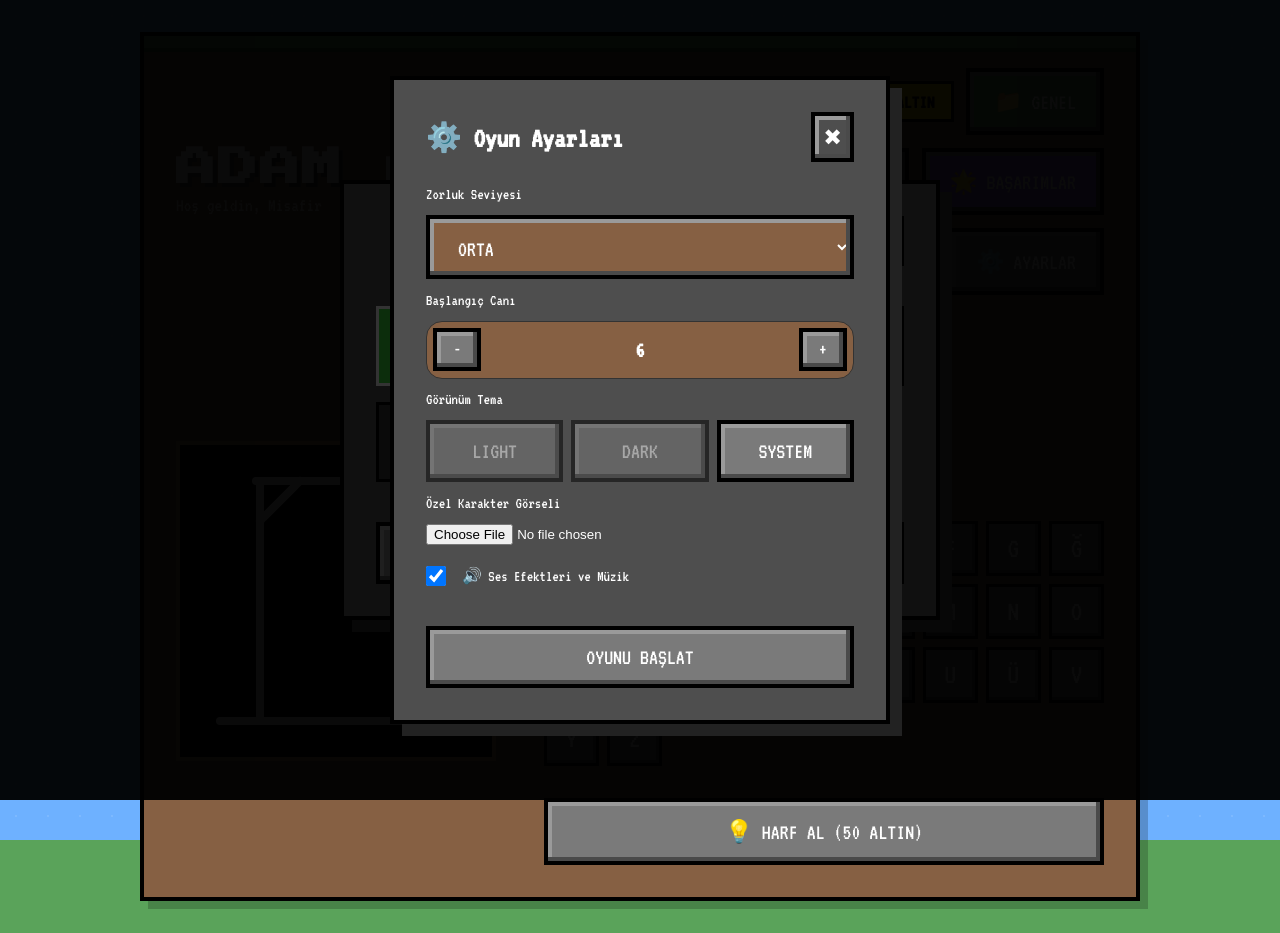
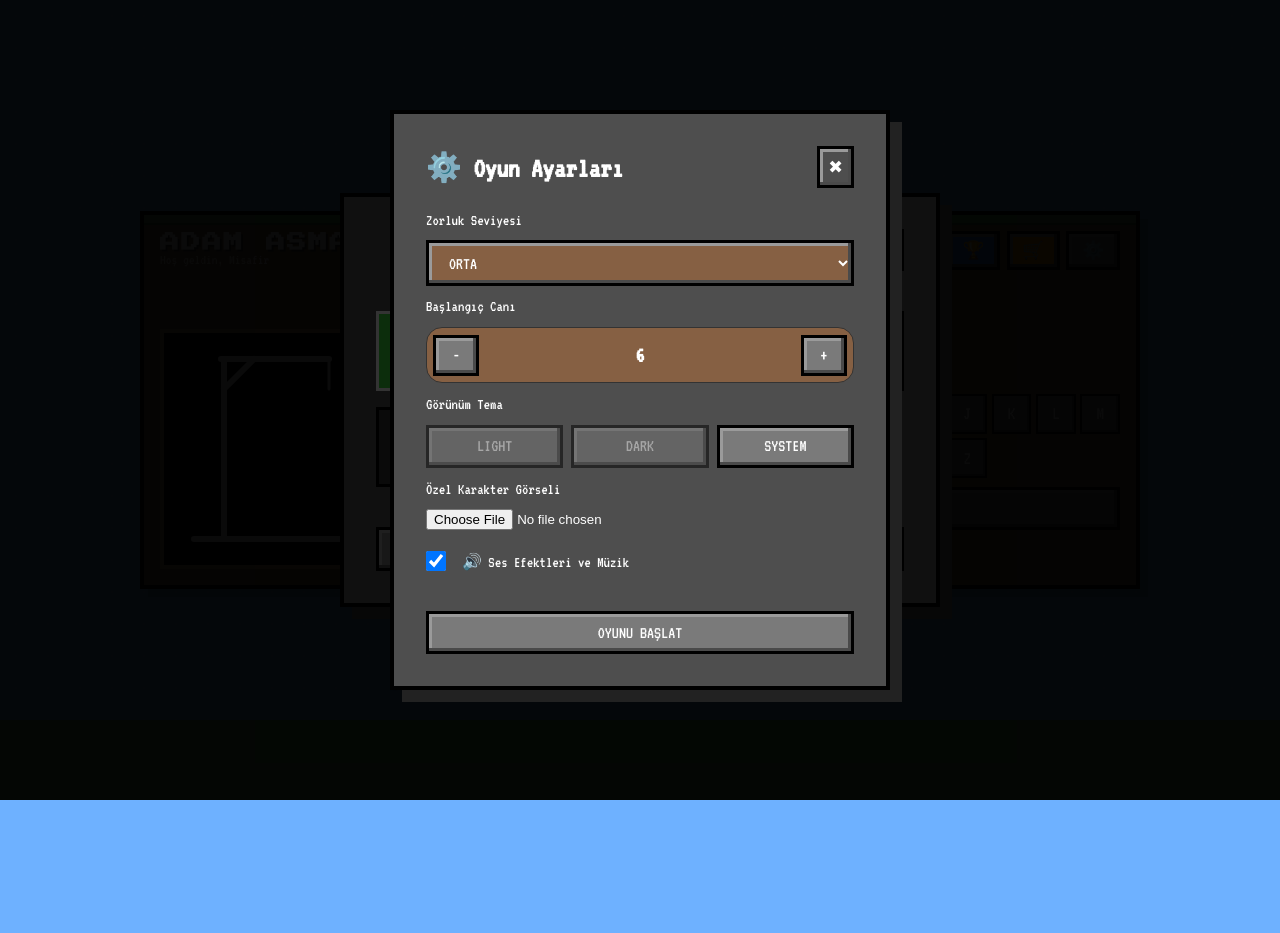
Before and after one commit to yusuf-ulgen/adamAsmaca, a Next.js app in the folder frontend/: page / in a window 1280 px wide. After the commit the page ends 800 px from the top, so only its background shows below. Built offline with nearby package versions, Linux system fonts and the light colour scheme.

Commit message:
fix: ekrana sığmama hatası düzeltildi. sözlük anlamı bug'ı düzeltildi.

```diff
--- a/frontend/src/app/page.tsx
+++ b/frontend/src/app/page.tsx
@@ -287,33 +287,32 @@ export default function Home() {
         </div>
       )}
 
-      <header style={{ width: '100%', display: 'flex', justifyContent: 'space-between', alignItems: 'center', flexWrap: 'wrap', gap: '1.5rem' }}>
-        <div style={{ minWidth: '200px' }}>
-          <h1 style={{ fontFamily: "'Press Start 2P', cursive", fontSize: '2.5rem' }}>ADAM ASMACA</h1>
-          <p style={{ opacity: 0.8, fontSize: '1.2rem' }}>Hoş geldin, {user?.name}</p>
+      <header style={{ width: '100%', display: 'flex', justifyContent: 'space-between', alignItems: 'center', flexWrap: 'wrap', gap: '0.5rem' }}>
+        <div style={{ minWidth: '150px' }}>
+          <h1 style={{ fontFamily: "'Press Start 2P', cursive", fontSize: '1.2rem', margin: 0 }}>ADAM ASMACA</h1>
+          <p style={{ opacity: 0.8, fontSize: '0.9rem', margin: 0 }}>Hoş geldin, {user?.name}</p>
         </div>
-        <div style={{ display: 'flex', gap: '0.8rem', alignItems: 'center', flexWrap: 'wrap', flex: 1, justifyContent: 'flex-end' }}>
+        <div style={{ display: 'flex', gap: '0.4rem', alignItems: 'center', flexWrap: 'wrap', flex: 1, justifyContent: 'flex-end' }}>
           {user && (user as any).currentStreak > 1 && (
-            <div className="combo-badge">
-              🔥 {(user as any).currentStreak} SERİ!
+            <div className="combo-badge" style={{ fontSize: '0.7rem', padding: '0.2rem 0.5rem' }}>
+              🔥 {(user as any).currentStreak}
             </div>
           )}
-          <div className="gold-badge">🪙 {user?.gold} ALTIN</div>
-          <button className="button" style={{ background: 'var(--primary)' }} onClick={() => setShowCategorySelect(true)}>📁 {category}</button>
-          <button className="button" style={{ background: '#3b82f6' }} onClick={fetchLeaderboard}>🏆 Sıralama</button>
-          <button className="button" style={{ background: '#8b5cf6' }} onClick={() => setShowAchievements(true)}>🌟 Başarımlar</button>
-          <button className="button" style={{ background: '#f59e0b' }} onClick={() => setShowShop(true)}>🛒 Market</button>
-          <button className="button" onClick={() => setShowSettings(true)}>⚙️ Ayarlar</button>
+          <div className="gold-badge" style={{ fontSize: '0.8rem', padding: '0.2rem 0.6rem' }}>🪙 {user?.gold}</div>
+          <button className="button" style={{ background: 'var(--primary)', padding: '0.4rem 0.8rem' }} onClick={() => setShowCategorySelect(true)}>{category}</button>
+          <button className="button" style={{ background: '#3b82f6', padding: '0.4rem 0.8rem' }} onClick={fetchLeaderboard}>🏆</button>
+          <button className="button" style={{ background: '#f59e0b', padding: '0.4rem 0.8rem' }} onClick={() => setShowShop(true)}>🛒</button>
+          <button className="button" style={{ padding: '0.4rem 0.8rem' }} onClick={() => setShowSettings(true)}>⚙️</button>
         </div>
       </header>
 
       {/* Timer & Info Bar */}
-      <div style={{ width: '100%', display: 'flex', justifyContent: 'center', gap: '1rem', margin: '1rem 0', flexWrap: 'wrap' }}>
-        <div className={`gold-badge ${timeLeft < 10 ? 'pulsate' : ''}`} style={{ background: timeLeft < 10 ? 'var(--error)' : 'var(--surface)', border: '1px solid var(--border)', color: timeLeft < 10 ? 'white' : 'var(--foreground)', fontSize: '1.2rem', padding: '0.8rem 2rem' }}>
-          ⏱️ SÜRE: {timeLeft}s
+      <div style={{ width: '100%', display: 'flex', justifyContent: 'center', gap: '0.5rem', margin: '0.2rem 0' }}>
+        <div className={`gold-badge ${timeLeft < 10 ? 'pulsate' : ''}`} style={{ fontSize: '0.8rem', padding: '0.2rem 1rem' }}>
+          ⏱️ {timeLeft}s
         </div>
-        <div className={`gold-badge ${mistakes >= maxErrors - 1 ? 'pulsate' : ''}`} style={{ background: mistakes >= maxErrors - 1 ? 'var(--error)' : 'var(--surface)', border: '1px solid var(--border)', color: mistakes >= maxErrors - 1 ? 'white' : 'var(--foreground)', fontSize: '1.2rem', padding: '0.8rem 2rem' }}>
-          ❤️ CAN: {maxErrors - mistakes} / {maxErrors}
+        <div className={`gold-badge ${mistakes >= maxErrors - 1 ? 'pulsate' : ''}`} style={{ fontSize: '0.8rem', padding: '0.2rem 1rem' }}>
+          ❤️ {maxErrors - mistakes} / {maxErrors}
         </div>
       </div>
 
@@ -328,57 +327,18 @@ export default function Home() {
         </div>
       )}
 
-      <main style={{ display: 'flex', gap: '3rem', width: '100%', flexWrap: 'wrap', justifyContent: 'center' }}>
+      <main style={{ display: 'flex', gap: '1rem', width: '100%', flex: 1, overflow: 'hidden', alignItems: 'center' }}>
         <div className={`gallows-container ${isShaking ? 'shake' : ''}`}>
-          {customImage ? (
-            <div style={{ position: 'relative', width: '320px', height: '320px' }}>
-              <svg width="320" height="320" viewBox="0 0 320 320" style={{ position: 'absolute', top: 0, left: 0 }}>
-                <g stroke="var(--foreground)" strokeLinecap="round">
-                  <line x1="40" y1="280" x2="280" y2="280" strokeWidth="8" />
-                  <line x1="80" y1="280" x2="80" y2="40" strokeWidth="8" />
-                  <line x1="76" y1="40" x2="220" y2="40" strokeWidth="8" />
-                  <line x1="80" y1="80" x2="120" y2="40" strokeWidth="8" />
-                  <line x1="220" y1="40" x2="220" y2="80" strokeWidth="4" />
-                </g>
-              </svg>
-              <div style={{
-                position: 'absolute',
-                top: '80px',
-                left: '160px',
-                width: '120px',
-                height: '180px',
-                display: 'flex',
-                justifyContent: 'center',
-                alignItems: 'flex-start'
-              }}>
-                <img
-                  src={customImage}
-                  style={{
-                    width: '100%',
-                    height: '100%',
-                    objectFit: 'cover',
-                    objectPosition: 'top center',
-                    clipPath: `inset(0 0 ${100 - revealPercent}% 0)`,
-                    transition: 'clip-path 0.5s ease',
-                    borderRadius: '0.5rem'
-                  }}
-                  alt="Hangman"
-                />
-              </div>
-            </div>
-          ) : (
-            <div style={{ position: 'relative', width: '320px', height: '320px' }}>
-              <svg width="320" height="320" viewBox="0 0 320 320" style={{ position: 'absolute', top: 0, left: 0 }}>
-                <g stroke="var(--foreground)" strokeLinecap="round">
-                  {/* Gallows */}
+           <div style={{ position: 'relative', width: '240px', height: '240px' }}>
+              <svg width="240" height="240" viewBox="0 0 320 320" style={{ position: 'absolute', top: 0, left: 0 }}>
+                <g stroke="white" strokeLinecap="round">
                   <line x1="40" y1="280" x2="280" y2="280" strokeWidth="8" />
                   <line x1="80" y1="280" x2="80" y2="40" strokeWidth="8" />
                   <line x1="76" y1="40" x2="220" y2="40" strokeWidth="8" />
                   <line x1="80" y1="80" x2="120" y2="40" strokeWidth="8" />
                   <line x1="220" y1="40" x2="220" y2="80" strokeWidth="4" />
 
-                  {/* Default Hangman Figure */}
-                  {revealPercent > 0 && <circle cx="220" cy="110" r="30" strokeWidth="6" fill="var(--background)" />}
+                  {revealPercent > 0 && <circle cx="220" cy="110" r="30" strokeWidth="6" fill="black" />}
                   {revealPercent > 16.7 && <line x1="220" y1="140" x2="220" y2="210" strokeWidth="6" />}
                   {revealPercent > 33.4 && <line x1="220" y1="150" x2="170" y2="190" strokeWidth="6" />}
                   {revealPercent > 50.1 && <line x1="220" y1="150" x2="270" y2="190" strokeWidth="6" />}
@@ -387,15 +347,12 @@ export default function Home() {
                 </g>
               </svg>
             </div>
-          )}
         </div>
 
-        <div style={{ flex: 1, minWidth: '350px', display: 'flex', flexDirection: 'column', gap: '2rem' }}>
-          <div className="word-display" style={{ flexWrap: 'wrap', justifyContent: 'center' }}>
+        <div style={{ flex: 1, display: 'flex', flexDirection: 'column', gap: '0.6rem', overflow: 'hidden' }}>
+          <div className="word-display">
             {word.split('').map((char: string, i: number) => {
-              if (char === ' ') {
-                return <div key={i} style={{ width: '30px', height: '60px' }} />
-              }
+              if (char === ' ') return <div key={i} style={{ width: '15px' }} />
               return (
                 <div key={i} className="letter-slot">
                   {guessedLetters.includes(char) ? char : ''}
@@ -405,12 +362,11 @@ export default function Home() {
           </div>
 
           {status !== 'playing' && (
-            <div className="shop-card" style={{ background: status === 'won' ? 'var(--success)' : 'var(--error)', color: 'white' }}>
-              <div>
-                <h2>{status === 'won' ? 'MÜKEMMEL!' : 'ELENDİN!'}</h2>
-                <p>Kelime: {word}</p>
+            <div className="shop-card" style={{ padding: '0.4rem', border: '2px solid #000' }}>
+              <div style={{ fontSize: '0.8rem' }}>
+                <strong>{status === 'won' ? 'KAZANDIN!' : 'KAYBETTİN!'}</strong> - Kelime: {word}
               </div>
-              <button className="button" style={{ background: 'white', color: 'black' }} onClick={startNewGame}>YENİ OYUN</button>
+              <button className="button" style={{ padding: '0.2rem 0.5rem' }} onClick={startNewGame}>YENİ</button>
             </div>
           )}
 
@@ -421,21 +377,21 @@ export default function Home() {
                 className="key"
                 onClick={() => handleGuess(letter)}
                 disabled={guessedLetters.includes(letter) || status !== 'playing'}
-                style={guessedLetters.includes(letter) ? { background: word.includes(letter) ? 'var(--success)' : 'var(--error)', color: 'white' } : {}}
+                style={guessedLetters.includes(letter) ? { background: word.includes(letter) ? 'var(--success)' : 'var(--error)', opacity: 0.7 } : {}}
               >
                 {letter}
               </button>
             ))}
           </div>
 
-          <div style={{ display: 'flex', flexDirection: 'column', gap: '1rem' }}>
+          <div style={{ display: 'flex', flexDirection: 'column', gap: '0.4rem' }}>
             {meaning && (
               <div className="meaning-hint">
-                <strong>İPUCU:</strong> {meaning}
+                <strong style={{ color: 'var(--primary)' }}>İPUCU:</strong> {meaning}
               </div>
             )}
-            <button className="button" onClick={useHint} disabled={status !== 'playing' || (user?.gold || 0) < 50}>
-              💡 HARF AL (50 Altın)
+            <button className="button" style={{ fontSize: '0.9rem' }} onClick={useHint} disabled={status !== 'playing' || (user?.gold || 0) < 50}>
+              💡 HARF AL (50)
             </button>
           </div>
         </div>
--- a/frontend/src/styles/globals.css
+++ b/frontend/src/styles/globals.css
@@ -33,58 +33,64 @@ body {
   background: var(--background);
   color: var(--foreground);
   font-family: 'VT323', monospace;
-  min-height: 100vh;
+  height: 100vh;
+  width: 100vw;
   display: flex;
   justify-content: center;
   align-items: center;
-  overflow-x: hidden;
+  overflow: hidden; /* NO SCROLL */
   background-image:
     linear-gradient(to bottom, transparent 90%, #5aa35a 90%),
-    radial-gradient(circle at 50% 50%, rgba(255,255,255,0.1) 1px, transparent 1px);
+    radial-gradient(circle at 50% 50%, rgba(255, 255, 255, 0.1) 1px, transparent 1px);
   background-size: 100% 100%, 32px 32px;
 }
 
 .container {
   max-width: 1000px;
   width: 95%;
-  margin: 2rem;
-  padding: 2rem;
+  max-height: 98vh; /* HEIGHT CONSTRAINT */
+  margin: auto;
+  padding: 1rem; /* REDUCED */
   background: var(--surface);
   border: 4px solid #000;
   box-shadow: var(--shadow);
   display: flex;
   flex-direction: column;
-  gap: 2rem;
+  gap: 0.8rem; /* REDUCED */
   position: relative;
+  overflow: hidden;
 }
 
 /* Minecraft block effect for container */
 .container::before {
   content: '';
   position: absolute;
-  top: 0; left: 0; right: 0; height: 12px;
+  top: 0;
+  left: 0;
+  right: 0;
+  height: 8px; /* SHRUNK */
   background: var(--primary);
-  border-bottom: 4px solid #3b6b3b;
+  border-bottom: 2px solid #3b6b3b;
 }
 
 h1 {
   font-family: 'Press Start 2P', cursive;
-  font-size: 2rem;
+  font-size: 1.5rem; /* SHRUNK */
   color: #ffffff;
-  text-shadow: 4px 4px 0px #3f3f3f;
-  margin-bottom: 0.5rem;
+  text-shadow: 2px 2px 0px #3f3f3f;
+  margin-bottom: 0.2rem;
   letter-spacing: 2px;
   text-align: left;
 }
 
 .button {
-  padding: 1rem 1.5rem;
+  padding: 0.6rem 1rem; /* REDUCED */
   background: var(--mc-stone);
   color: white;
   font-family: 'VT323', monospace;
-  font-size: 1.4rem;
-  border: 4px solid #000;
-  box-shadow: inset -4px -4px 0px var(--mc-stone-dark), inset 4px 4px 0px var(--mc-stone-light);
+  font-size: 1.1rem; /* SHRUNK */
+  border: 3px solid #000;
+  box-shadow: inset -3px -3px 0px var(--mc-stone-dark), inset 3px 3px 0px var(--mc-stone-light);
   cursor: pointer;
   text-transform: uppercase;
 }
@@ -100,8 +106,8 @@ h1 {
 }
 
 .gallows-container {
-  width: 320px;
-  height: 320px;
+  width: 240px; /* SHRUNK */
+  height: 240px; /* SHRUNK */
   background: #000;
   border: 4px solid var(--mc-wood);
   display: flex;
@@ -112,29 +118,30 @@ h1 {
 
 .word-display {
   display: flex;
-  gap: 1rem;
-  margin: 1.5rem 0;
+  gap: 0.5rem; /* REDUCED */
+  margin: 0.5rem 0;
+  justify-content: center;
   flex-wrap: wrap;
 }
 
 .letter-slot {
-  width: 50px;
-  height: 60px;
+  width: 35px; /* SHRUNK */
+  height: 45px; /* SHRUNK */
   display: flex;
   justify-content: center;
   align-items: center;
-  font-size: 2.5rem;
+  font-size: 1.6rem; /* SHRUNK */
   background: var(--mc-wood);
-  border: 4px solid #000;
+  border: 3px solid #000;
   color: #fff;
-  text-shadow: 2px 2px 0px #000;
-  box-shadow: inset -4px -4px 0px rgba(0,0,0,0.3);
+  text-shadow: 1px 1px 0px #000;
+  box-shadow: inset -3px -3px 0px rgba(0, 0, 0, 0.3);
 }
 
 .keyboard {
   display: grid;
-  grid-template-columns: repeat(auto-fill, minmax(50px, 1fr));
-  gap: 0.5rem;
+  grid-template-columns: repeat(auto-fit, minmax(38px, 1fr)); /* OPTIMIZED */
+  gap: 0.3rem;
   width: 100%;
 }
 
@@ -144,12 +151,12 @@ h1 {
   justify-content: center;
   align-items: center;
   background: var(--mc-stone);
-  border: 3px solid #000;
+  border: 2px solid #000;
   font-family: 'VT323', monospace;
-  font-size: 1.8rem;
+  font-size: 1.2rem; /* SHRUNK */
   color: #fff;
   cursor: pointer;
-  box-shadow: inset -3px -3px 0px var(--mc-stone-dark);
+  box-shadow: inset -2px -2px 0px var(--mc-stone-dark);
 }
 
 .key:hover:not(:disabled) {
@@ -190,13 +197,14 @@ h1 {
 }
 
 .meaning-hint {
-  background: rgba(255, 255, 255, 0.1);
-  border-left: 8px solid var(--success);
-  padding: 1rem;
-  font-size: 1.3rem;
-  margin: 1rem 0;
+  background: rgba(0, 0, 0, 0.4);
+  border-left: 6px solid var(--success);
+  padding: 0.6rem; /* REDUCED */
+  font-size: 1.1rem; /* SHRUNK */
+  margin: 0.4rem 0;
   color: #eee;
-  font-style: italic;
+  max-width: 100%;
+  text-align: center;
 }
 
 .achievement-toast {
```
Also changed, not shown: 1 other file (tests, documents, lock files or other folders).
